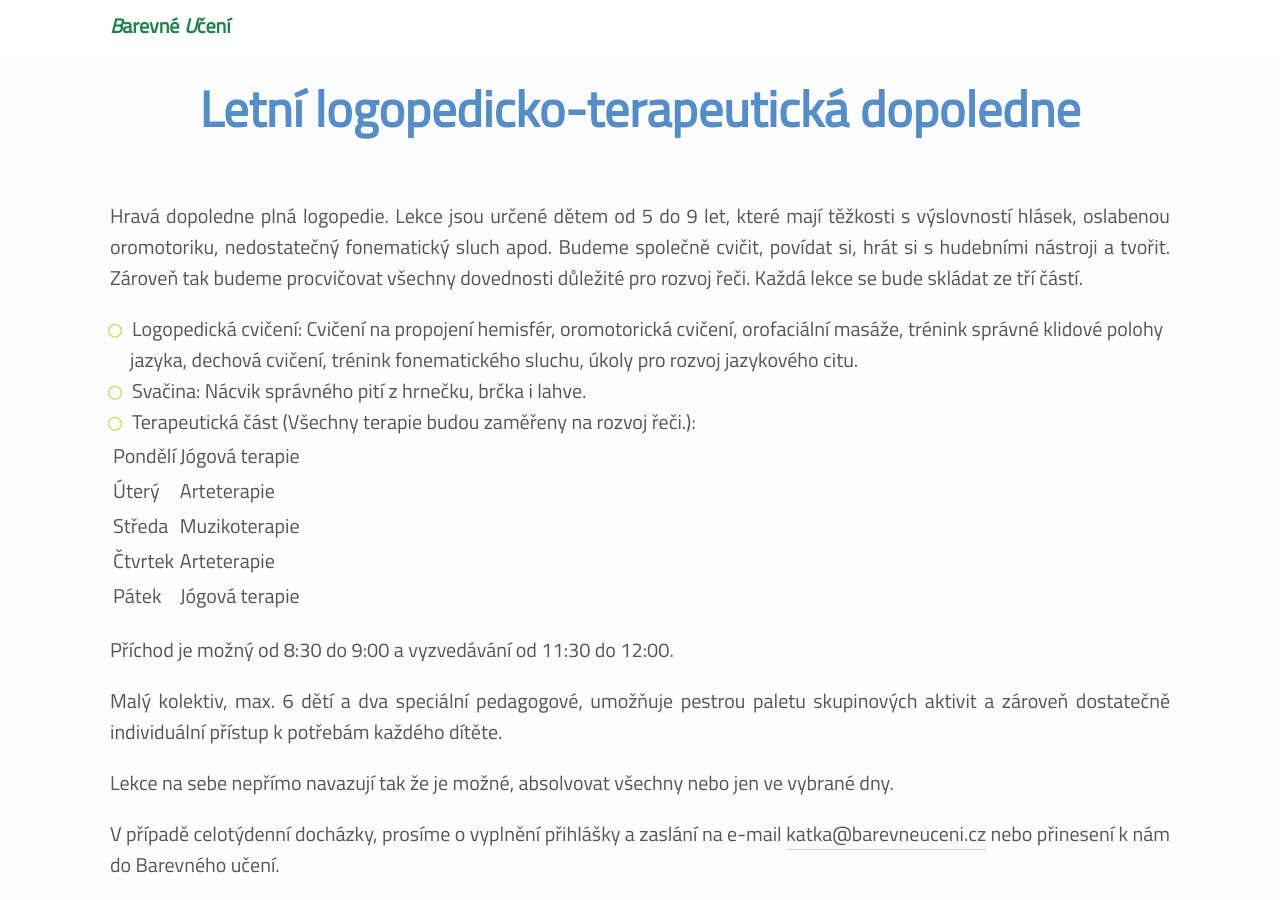
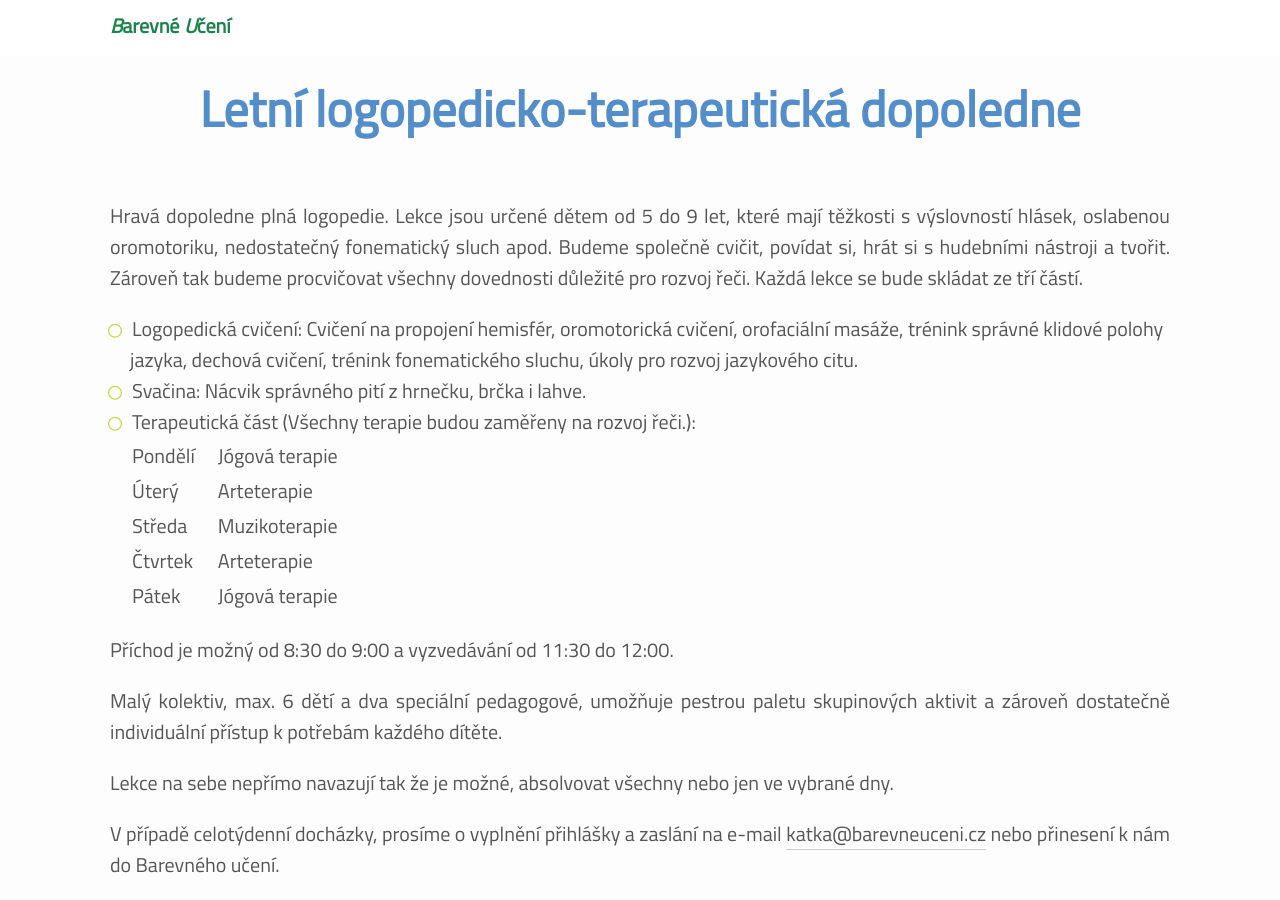
Before and after one commit to JakubTesarek/barevneuceni.cz, a Jekyll site: the page built from pages/letni-dopoledne.html, in a window 1280 px wide and 900 px high. Built offline with Jekyll 4.4.1, drawn with Linux system fonts in a browser that asks for light colours; nearby versions of some CDN libraries.

Commit message:
Update letni-dopoledne.html

```diff
--- a/pages/letni-dopoledne.html
+++ b/pages/letni-dopoledne.html
@@ -17,23 +17,23 @@ layout: product
         </ul>
                 <table>
                     <tr>
-                        <td>Pondělí</td>
+                        <td style="padding: 0 1em 0 1em">Pondělí</td>
                         <td>Jógová terapie</td>
                     </tr>
                     <tr>
-                        <td>Úterý</td>
+                        <td style="padding: 0 1em 0 1em">Úterý</td>
                         <td>Arteterapie</td>
                     </tr>
                     <tr>
-                        <td>Středa</td>
+                        <td style="padding: 0 1em 0 1em">Středa</td>
                         <td>Muzikoterapie</td>
                     </tr>
                     <tr>
-                        <td>Čtvrtek</td>
+                        <td style="padding: 0 1em 0 1em">Čtvrtek</td>
                         <td>Arteterapie</td>
                     </tr>
                     <tr>
-                        <td>Pátek</td>
+                        <td style="padding: 0 1em 0 1em">Pátek</td>
                         <td>Jógová terapie</td>
                     </tr>
                 </table>
```
